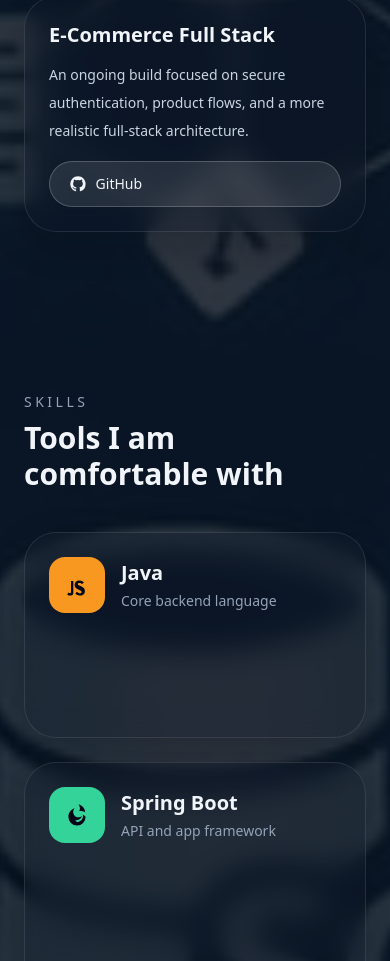
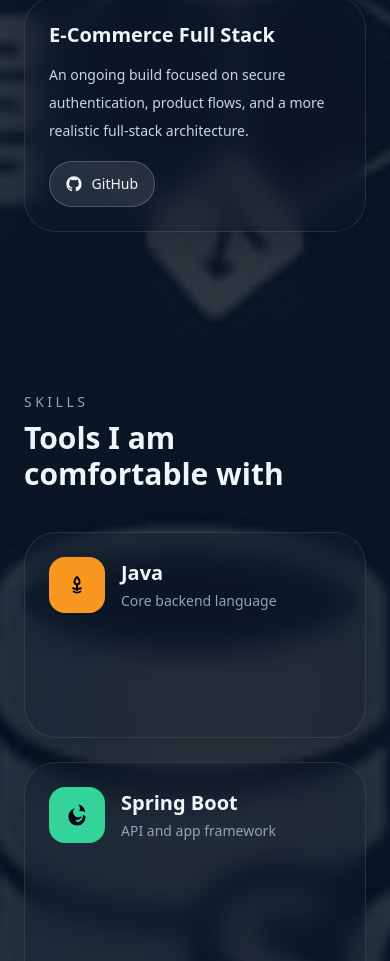
Before and after one commit to ayushah08/Portfolio-Essentials, a plain HTML site: page index.html in a window 390 px wide. Shown: the part 3000-3961 px from the top of the page. Drawn offline with nearby package versions, Linux system fonts and the light colour scheme; no server answers.

Commit message:
logo changed

```diff
--- a/index.html
+++ b/index.html
@@ -43,6 +43,11 @@
       width: 1rem;
       height: 1rem;
       flex-shrink: 0;
+    }
+
+    .project-action {
+      width: fit-content;
+      max-width: 100%;
     }
 
     .surface-card {
@@ -253,7 +258,7 @@
                 <h3 class="text-xl font-semibold">E-Commerce Full Stack</h3>
                 <p class="mt-3 max-w-3xl text-sm leading-7 text-slate-300">An ongoing build focused on secure authentication, product flows, and a more realistic full-stack architecture.</p>
               </div>
-              <a href="https://github.com/ayushah08/EcommerceFullStack" target="_blank" rel="noopener noreferrer" class="action-link rounded-full border border-white/20 bg-white/10 px-5 py-3 text-sm font-medium transition hover:bg-white/20">
+              <a href="https://github.com/ayushah08/EcommerceFullStack" target="_blank" rel="noopener noreferrer" class="project-action action-link rounded-full border border-white/20 bg-white/10 px-4 py-3 text-sm font-medium transition hover:bg-white/20 md:px-5">
                 <svg viewBox="0 0 24 24" fill="currentColor">
                   <path d="M12 .5C5.65.5.5 5.66.5 12.02c0 5.08 3.29 9.38 7.85 10.9.57.1.78-.25.78-.56v-2.17c-3.19.7-3.86-1.36-3.86-1.36-.52-1.32-1.27-1.68-1.27-1.68-1.04-.71.08-.7.08-.7 1.15.08 1.75 1.18 1.75 1.18 1.02 1.75 2.67 1.24 3.32.95.1-.74.4-1.24.72-1.52-2.55-.29-5.23-1.28-5.23-5.68 0-1.26.45-2.29 1.18-3.09-.12-.29-.51-1.47.11-3.06 0 0 .96-.31 3.15 1.18a10.9 10.9 0 0 1 5.73 0c2.19-1.49 3.15-1.18 3.15-1.18.62 1.59.23 2.77.11 3.06.73.8 1.18 1.83 1.18 3.09 0 4.41-2.69 5.39-5.25 5.67.41.35.77 1.03.77 2.08v3.08c0 .31.2.67.79.56a11.53 11.53 0 0 0 7.84-10.9C23.5 5.66 18.34.5 12 .5Z"></path>
                 </svg>
@@ -274,8 +279,11 @@
           <article class="skill-tile surface-card rounded-[2rem] p-6" tabindex="0">
             <div class="flex items-center gap-4">
               <div class="flex h-14 w-14 items-center justify-center rounded-2xl bg-[#f89820] text-slate-950">
-                <svg viewBox="0 0 24 24" fill="currentColor" class="h-7 w-7">
-                  <path d="M8.85 18.62c0 1.78-1.04 2.39-2.56 2.39-.92 0-1.81-.25-2.66-.74l.97-1.76c.48.3.89.49 1.38.49.56 0 .9-.2.9-.97V8.57h1.97v10.05Zm5.44 2.39c-1.72 0-2.84-.74-3.68-1.72l1.27-1.48c.74.77 1.53 1.27 2.58 1.27.89 0 1.48-.44 1.48-1.18 0-.79-.62-1.07-1.99-1.67l-.69-.3c-1.99-.85-3.31-1.91-3.31-4.16 0-2.07 1.58-3.65 4.05-3.65 1.76 0 3.02.61 3.93 1.72l-1.53 1.35c-.67-.61-1.23-.95-2.4-.95-.84 0-1.38.38-1.38.95 0 .66.54.92 1.78 1.45l.69.3c2.34 1 3.66 2.02 3.66 4.31 0 2.47-1.94 3.81-4.46 3.81Z"></path>
+                <svg viewBox="0 0 24 24" fill="none" stroke="currentColor" stroke-width="1.7" stroke-linecap="round" stroke-linejoin="round" class="h-7 w-7">
+                  <path d="M9.2 17.6c1.5 1.1 4.1 1.1 5.6 0"></path>
+                  <path d="M8.7 14.8c1.8.7 4.8.7 6.6 0"></path>
+                  <path d="M12 5.2c1.3 1.2 2.2 2.6 2.2 4 0 1.3-1 2.2-2.2 2.2s-2.2-.9-2.2-2.2c0-1.4.9-2.8 2.2-4Z"></path>
+                  <path d="M12 11.5v4.8"></path>
                 </svg>
               </div>
               <div>
```
